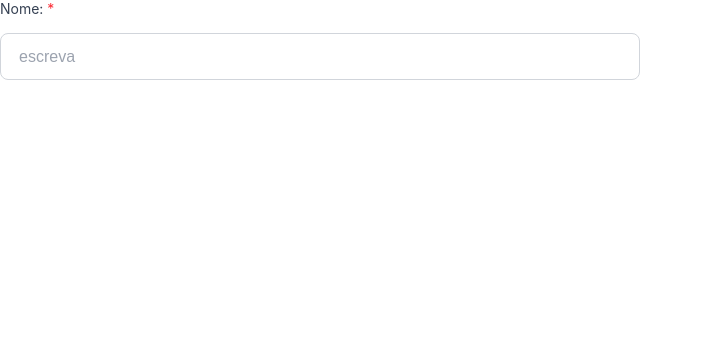
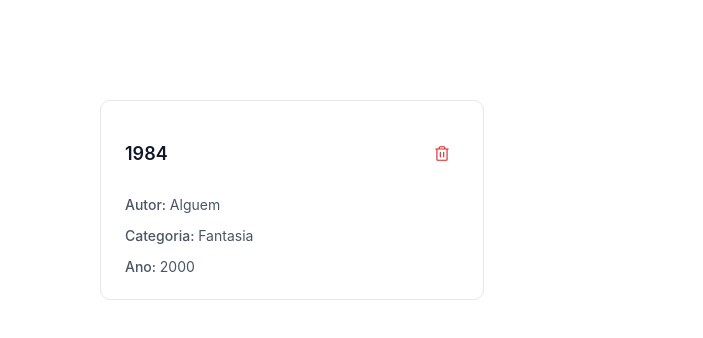
Before and after one commit to BencWislla/Library, a React (Create React App) app: page / in a window 1280 px wide. Shown: the top 338 px of the page, without its empty margins (0-703 px from the left). Built offline with nearby package versions, Linux system fonts and the light colour scheme.

Commit message:
Create new Card

```diff
--- a/public/index.html
+++ b/public/index.html
@@ -1,14 +1,12 @@
 <!DOCTYPE html>
 <html lang="en">
+
 <head>
   <meta charset="utf-8" />
   <link rel="icon" href="%PUBLIC_URL%/favicon.ico" />
   <meta name="viewport" content="width=device-width, initial-scale=1" />
   <meta name="theme-color" content="#000000" />
-    <meta
-      name="description"
-      content="Web site created using create-react-app"
-    />
+  <meta name="description" content="Web site created using create-react-app" />
   <link rel="apple-touch-icon" href="%PUBLIC_URL%/logo192.png" />
   <!--
       manifest.json provides metadata used when your web app is installed on a
@@ -24,8 +22,9 @@
       work correctly both with client-side routing and a non-root public URL.
       Learn how to configure a non-root public URL by running `npm run build`.
     -->
-    <title>React App</title>
+  <title>Libary</title>
 </head>
+
 <body>
   <noscript>You need to enable JavaScript to run this app.</noscript>
   <div id="root"></div>
@@ -40,4 +39,5 @@
       To create a production bundle, use `npm run build` or `yarn build`.
     -->
 </body>
+
 </html>
--- a/src/App.js
+++ b/src/App.js
@@ -1,11 +1,10 @@
-import { Input } from "./components/ui/Input";
-
+import { Card } from "./components/ui/Card";
 
 function App() {
   return (
-    <div className="App" style={{ width: "50%" }}>
-      <Input text={"Nome: "} placeholder={"escreva"} />
-    </div>
+    <div style={{ width: "30%", margin: "100px" }}>
+      <Card title={"1984"} author={"Alguem"} category={"Fantasia"} year={"2000"} />
+    </div >
   );
 }
 
--- a/src/components/ui/Card/index.jsx
+++ b/src/components/ui/Card/index.jsx
@@ -0,0 +1,33 @@
+import { PiTrash } from "react-icons/pi";
+import {
+  AboutTheBook,
+  BookDetails,
+  CardContainer,
+  CardContent,
+  DeleteButton,
+  TitleStyles,
+} from "./styles";
+
+export function Card({ title, author, category, year }) {
+  return (
+    <CardContainer>
+      <CardContent>
+        <TitleStyles>{title}</TitleStyles>
+        <DeleteButton>
+          <PiTrash />
+        </DeleteButton>
+      </CardContent>
+      <BookDetails>
+        <p>
+          <AboutTheBook>Autor: </AboutTheBook> {author}
+        </p>
+        <p>
+          <AboutTheBook>Categoria: </AboutTheBook> {category}
+        </p>
+        <p>
+          <AboutTheBook>Ano: </AboutTheBook> {year}
+        </p>
+      </BookDetails>
+    </CardContainer>
+  );
+}
--- a/src/components/ui/Card/styles.js
+++ b/src/components/ui/Card/styles.js
@@ -0,0 +1,53 @@
+import styled from "styled-components";
+
+
+
+export const CardContainer = styled.div`
+ background-color: #fff;
+ border-radius: .625rem;
+ border: 1px solid #e5e7eb;
+ padding: 1.5rem 1.5rem ;
+ height: 150px;
+ &:hover{
+ box-shadow: 0 4px 6px -1px rgba(0, 0, 0, 0.1)}
+
+`;
+
+export const CardContent = styled.div`
+display: flex;
+flex-direction: row;
+justify-content:space-between;
+`;
+
+export const TitleStyles = styled.h3`
+ font-size: 1.125rem;
+ color: #111827;
+ font-weight: 600;
+`;
+
+export const DeleteButton = styled.button`
+padding: 0.5rem 0.5rem;
+color: #dc2626;
+border: none;
+cursor: pointer;
+font-size: 1.125rem;
+border-radius: 0.5rem;
+background-color: transparent;
+transition: all 0.2s ease-in-out;
+display: flex;
+align-items: center;
+justify-content: center;
+
+&:hover{
+  background-color: #fef2f2;
+}
+`;
+
+export const BookDetails = styled.div`
+color: #4A5565;
+font-size:14px;
+`;
+
+export const AboutTheBook = styled.span`
+ font-weight: 500;
+`
```
Lines whose indentation alone changed are shown as unchanged.
